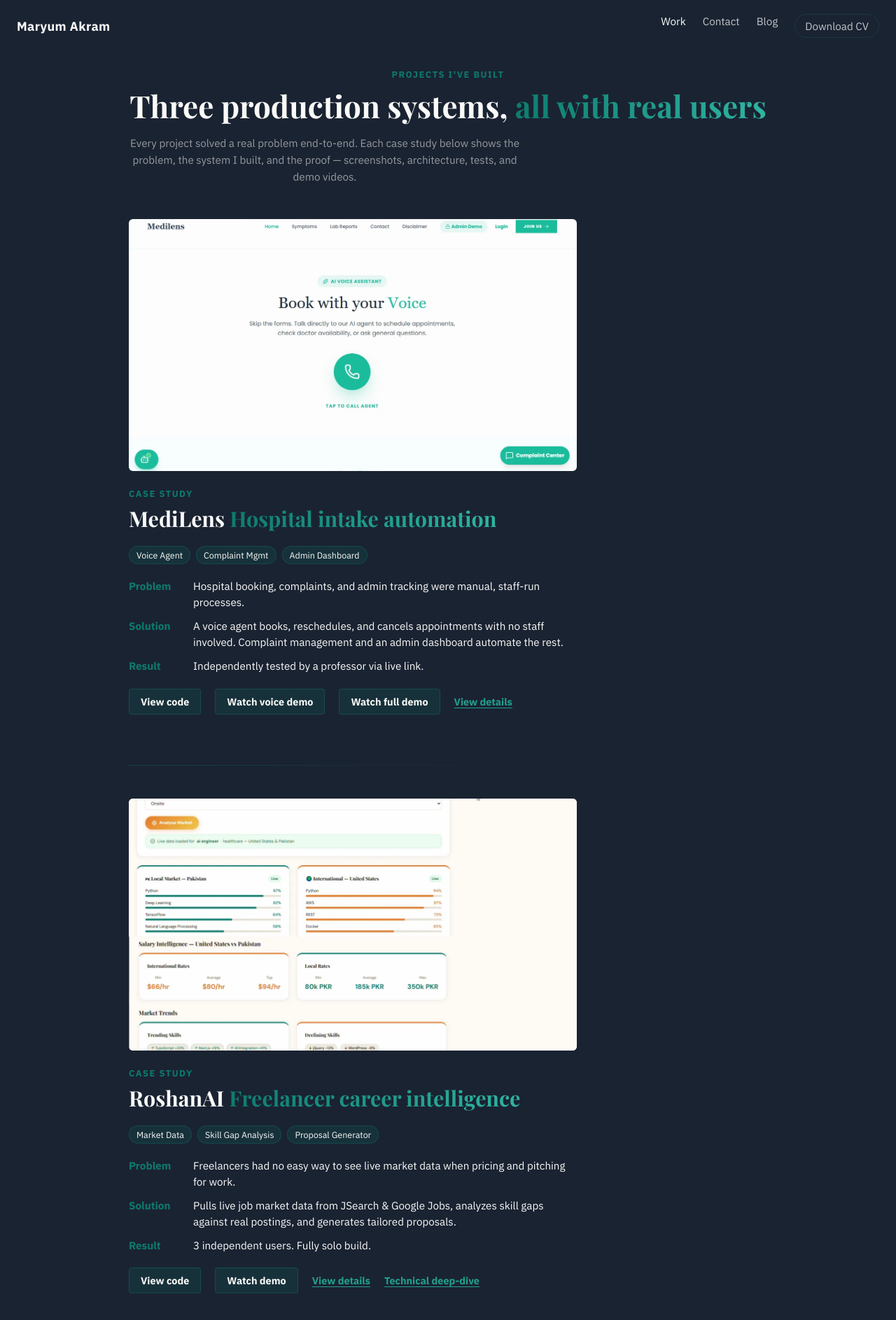
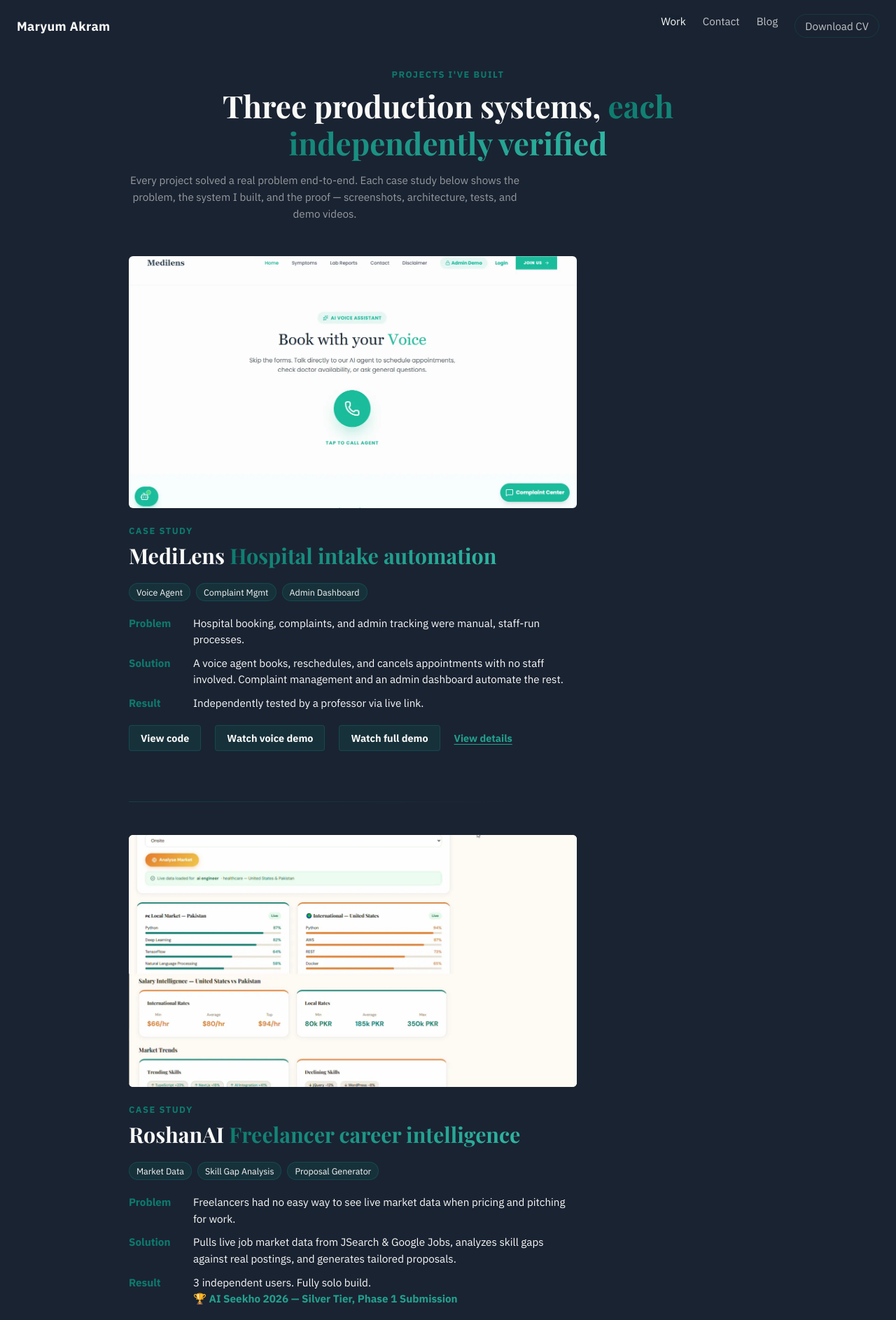
Before and after one commit to MaryumAkram16/maryum-portfolio, a React (Vite) app: page /work in a window 1280 px wide. Shown: the top 1886 px of the page at 70% size. Built offline with nearby package versions, Linux system fonts and the light colour scheme.

Commit message:
Add AI Seekho 2026 badge to RoshanAI; fix overstated projects heading

```diff
--- a/src/pages/Landing.css
+++ b/src/pages/Landing.css
@@ -651,6 +651,15 @@
   font-weight: 900;
 }
 
+.preview-badge {
+  color: #5fd8c5;
+  font-size: 0.8rem;
+  font-weight: 600;
+  display: inline-flex;
+  align-items: flex-start;
+  gap: 6px;
+}
+
 .preview-link {
   margin-top: auto;
   align-self: flex-start;
--- a/src/pages/Landing.jsx
+++ b/src/pages/Landing.jsx
@@ -115,6 +115,7 @@
       tags: ['Market Data', 'Skill Gap Analysis', 'Proposal Generator'],
       text: 'Pulls live job market data from JSearch & Google Jobs, analyzes skill gaps against real postings, and generates tailored proposals.',
       result: '3 independent users · fully solo build',
+      badge: 'AI Seekho 2026 — Silver Tier, Phase 1 Submission',
     },
     {
       title: 'SkillSync AI',
@@ -326,7 +327,7 @@
             <SectionHead
               label="Projects I've built"
               title="Three production systems,"
-              highlight="all with real users"
+              highlight="each independently verified"
               sub="Each one solved a real problem end-to-end — browse the full case studies for architecture, tests, and demo videos."
             />
           </Reveal>
@@ -349,6 +350,17 @@
                       ✓
                     </span>
                     {p.result}
+                    {p.badge && (
+                      <>
+                        <br />
+                        <span className="preview-badge">
+                          <span className="preview-badge-icon" aria-hidden="true">
+                            🏆
+                          </span>
+                          {p.badge}
+                        </span>
+                      </>
+                    )}
                   </p>
                   <Link className="preview-link" to="/work">
                     Read case study →
--- a/src/pages/Work.css
+++ b/src/pages/Work.css
@@ -149,6 +149,15 @@
   font-size: 0.95rem;
 }
 
+.psr-badge {
+  color: #22a08e;
+  font-weight: 600;
+  font-size: 0.95rem;
+  display: inline-flex;
+  align-items: flex-start;
+  gap: 6px;
+}
+
 .proof-line {
   margin: 0 0 20px;
   font-weight: 700;
--- a/src/pages/Work.jsx
+++ b/src/pages/Work.jsx
@@ -48,6 +48,7 @@
   problem,
   solution,
   result,
+  resultBadge,
   proofLine,
   thumb,
   thumbWebp,
@@ -97,7 +98,17 @@
         </div>
         <div>
           <dt>Result</dt>
-          <dd>{result}</dd>
+          <dd>
+            {result}
+            {resultBadge && (
+              <>
+                <br />
+                <span className="psr-badge">
+                  🏆 {resultBadge}
+                </span>
+              </>
+            )}
+          </dd>
         </div>
       </dl>
 
@@ -174,7 +185,7 @@
         <div className="section-head work-head">
           <p className="section-label">Projects I've built</p>
           <h1>
-            Three production systems,<span className="hero-gradient"> all with real users</span>
+            Three production systems,<span className="hero-gradient"> each independently verified</span>
           </h1>
           <p className="section-sub">
             Every project solved a real problem end-to-end. Each case study below shows the
@@ -221,6 +232,7 @@
           problem="Freelancers had no easy way to see live market data when pricing and pitching for work."
           solution="Pulls live job market data from JSearch & Google Jobs, analyzes skill gaps against real postings, and generates tailored proposals."
           result="3 independent users. Fully solo build."
+          resultBadge="AI Seekho 2026 — Silver Tier, Phase 1 Submission"
           thumb={roshanaiIntelligence}
           thumbWebp={roshanaiIntelligenceWebp}
           thumbCaption="Live market data from JSearch & Google Jobs"
```
